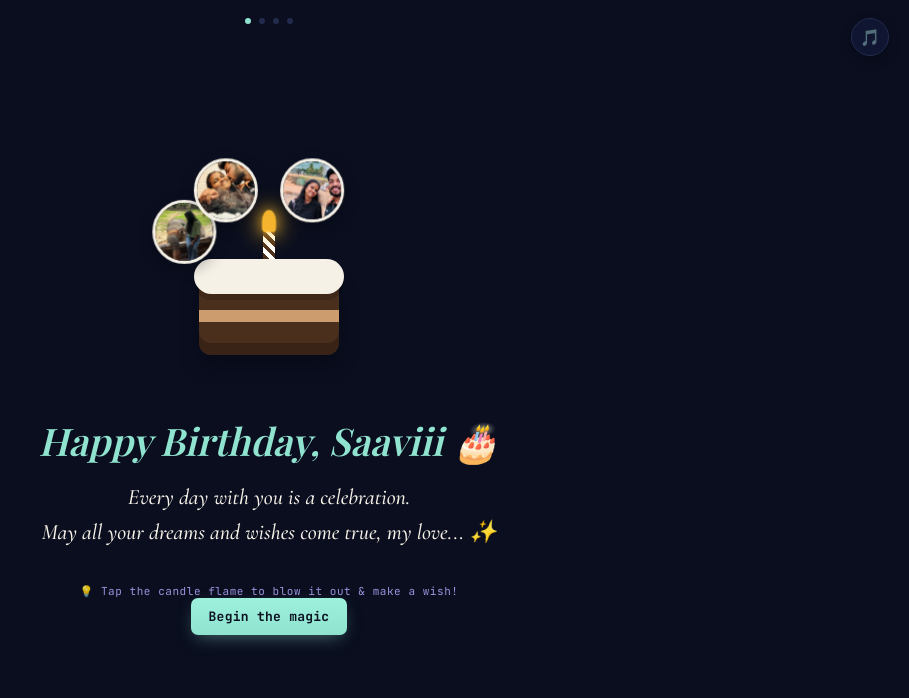
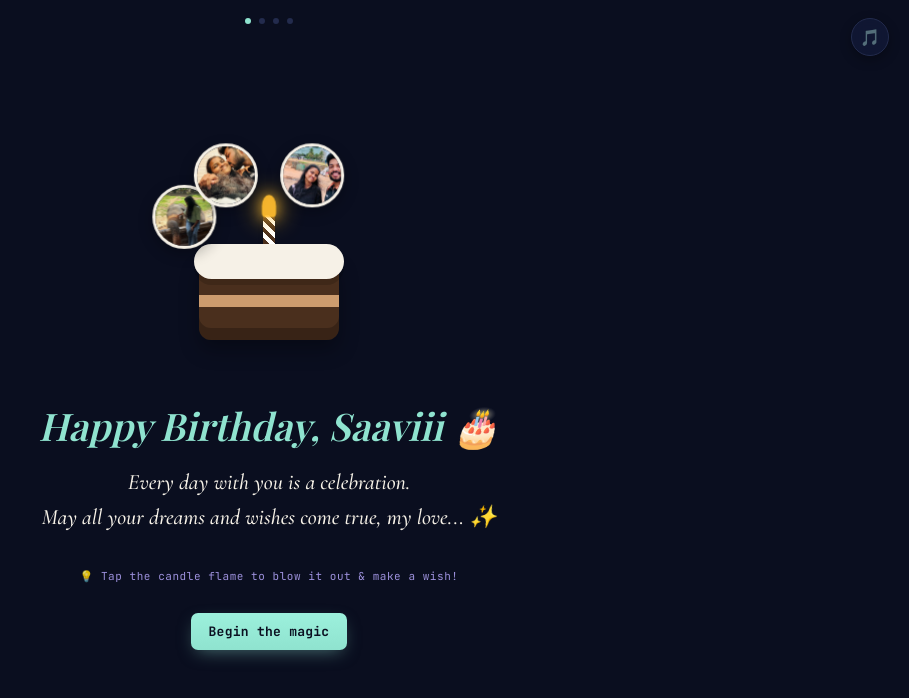
Before and after one commit to jayakiranapvt62-create/s-bday-2026-, a plain HTML site: page index.html in a window 1280 px wide. Shown: the whole page, without its empty margins (371-1280 px from the left). Drawn offline with nearby package versions, Linux system fonts and the light colour scheme; a web font is replaced by a local one.

Commit message:
Move Begin the magic button down slightly

```diff
--- a/index.html
+++ b/index.html
@@ -98,7 +98,7 @@
     font-family: 'Cormorant Garamond', serif; font-size: 22px; font-style: italic;
     animation: fadeIn 1.2s ease forwards; opacity: 0; animation-delay: 0.6s;
   }
-  .cake-btn-wrap { opacity: 0; animation: fadeIn 1.2s ease forwards; animation-delay: 1.2s; }
+  .cake-btn-wrap { margin-top: 30px; opacity: 0; animation: fadeIn 1.2s ease forwards; animation-delay: 1.2s; }
   @keyframes fadeIn { from { opacity: 0; transform: translateY(12px); } to { opacity: 1; transform: translateY(0); } }
 
   /* ================= STAGE 2: TERMINAL ================= */
```
